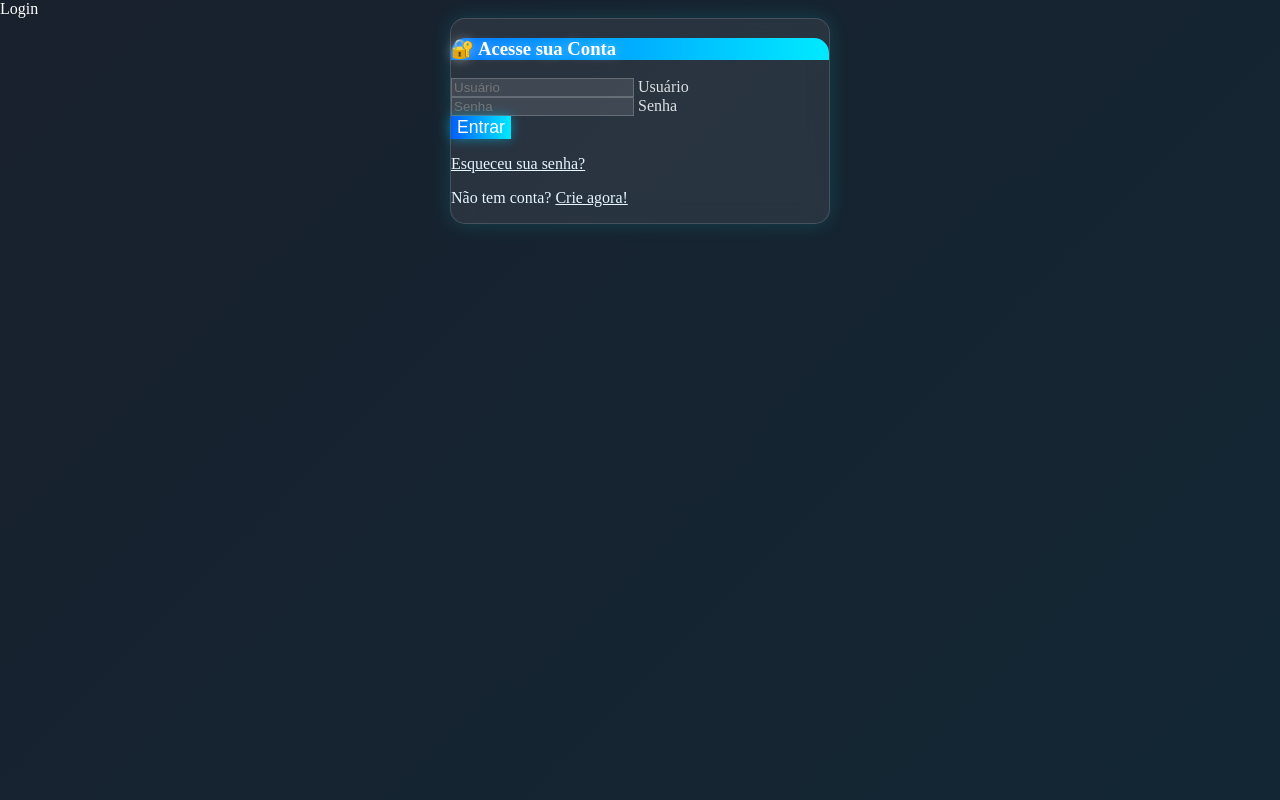
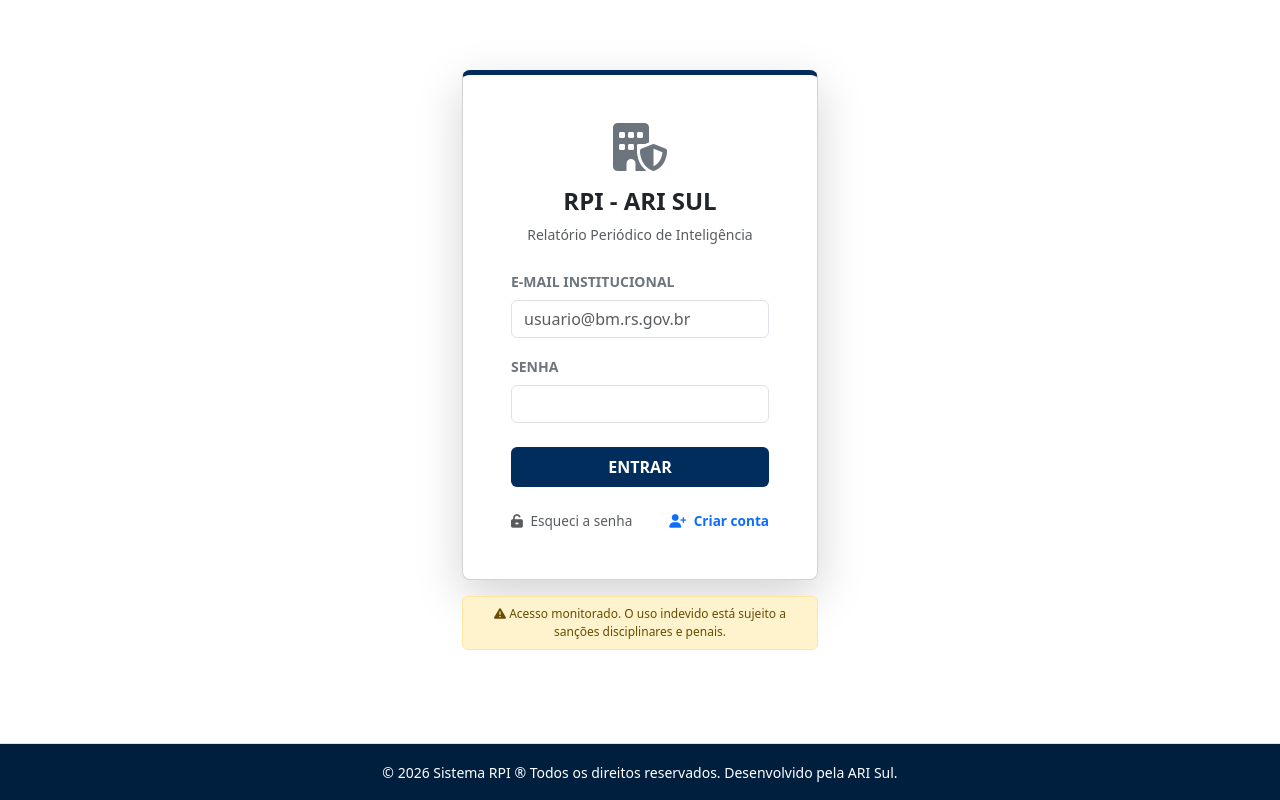
Before and after one commit to PWSRS/rpi, a Django app: page /contas/login/ in a window 1280 px wide. Run offline with Django 5.2, Linux system fonts and the light colour scheme; some libraries are stand-ins or nearby versions.

Commit message:
add template gestão admin

```diff
--- a/core/urls.py
+++ b/core/urls.py
@@ -1,6 +1,7 @@
 from django.contrib import admin
 from django.contrib.auth import views as auth_views
 from django.urls import path, include
+from rpi.forms import EmailLoginForm
 
 urlpatterns = [
     # =======================================================
@@ -11,7 +12,8 @@ urlpatterns = [
     #path('auth/', include('django.contrib.auth.urls')),
     path(
         "contas/login/",
-        auth_views.LoginView.as_view(template_name="rpi/registration/login.html"),
+        auth_views.LoginView.as_view(template_name="rpi/registration/login.html",
+        authentication_form=EmailLoginForm),
         name="login",
     ),
     # 2. LOGOUT
--- a/rpi/forms.py
+++ b/rpi/forms.py
@@ -1,7 +1,8 @@
 from django import forms
 from django.forms import inlineformset_factory
-from django.contrib.auth.forms import UserCreationForm
+from django.contrib.auth.forms import UserCreationForm, AuthenticationForm
 from django.contrib.auth import get_user_model
+from django.core.exceptions import ValidationError
 from .models import (
     Ocorrencia,
     Envolvido,
@@ -17,12 +18,11 @@ User = get_user_model()
 
 
 class CadastroUsuarioForm(UserCreationForm):
-    # Campos adicionais com labels em português e atributos
+    # Definição dos campos
     first_name = forms.CharField(label="Primeiro nome", max_length=150, required=False)
     last_name = forms.CharField(label="Último nome", max_length=150, required=False)
     email = forms.EmailField(label="Endereço de email", max_length=254, required=True)
 
-    # Customizando a label da Confirmação de senha
     password2 = forms.CharField(
         label="Confirmação de senha",
         widget=forms.PasswordInput(),
@@ -31,32 +31,54 @@ class CadastroUsuarioForm(UserCreationForm):
 
     class Meta(UserCreationForm.Meta):
         model = User
-
-        # 1. Lista os campos na ordem correta, garantindo que 'password' e 'password2'
-        # VENHAM DEPOIS dos campos de informação pessoal.
-        # Usa o 'UserCreationForm.Meta.fields' para INCLUIR os campos de senha
-        # (que são ('password', 'password2')) de uma só vez, no final.
         fields = (
             "username",
             "email",
             "first_name",
             "last_name",
-        ) + UserCreationForm.Meta.fields  # Isso adiciona ('password', 'password2') no final.
+        ) + UserCreationForm.Meta.fields
 
     def __init__(self, *args, **kwargs):
         super().__init__(*args, **kwargs)
 
-        # Aplica a classe form-control a TODOS os campos
+        # 1. Configurações de auxílio e Placeholders
+        self.fields['email'].help_text = "Obrigatório: utilize seu e-mail institucional @bm.rs.gov.br"
+        self.fields["first_name"].widget.attrs["placeholder"] = "Seu primeiro nome"
+        self.fields["last_name"].widget.attrs["placeholder"] = "Seu último nome"
+        self.fields["email"].widget.attrs["placeholder"] = "usuario@bm.rs.gov.br"
+
+        # 2. Aplica a classe CSS form-control do Bootstrap a TODOS os campos
         for field_name, field in self.fields.items():
             field.widget.attrs["class"] = "form-control"
 
-        # Adiciona placeholders
-        self.fields["first_name"].widget.attrs["placeholder"] = "Seu primeiro nome"
-        self.fields["last_name"].widget.attrs["placeholder"] = "Seu último nome"
-        self.fields["email"].widget.attrs["placeholder"] = "exemplo@dominio.com"
+    # --- VALIDAÇÕES (CLEAN METHODS) ---
 
+    def clean_email(self):
+        email = self.cleaned_data.get('email').lower()
+        dominio_oficial = "@bm.rs.gov.br"
 
+        if not email.endswith(dominio_oficial):
+            raise forms.ValidationError(
+                f"Acesso negado. O e-mail deve pertencer ao domínio {dominio_oficial}."
+            )
+        return email
 
+    def clean_first_name(self):
+        nome = self.cleaned_data.get('first_name')
+        return nome.upper() if nome else nome
+
+    def clean_last_name(self):
+        sobrenome = self.cleaned_data.get('last_name')
+        return sobrenome.upper() if sobrenome else sobrenome
+
+class EmailLoginForm(AuthenticationForm):
+    username = forms.EmailField(widget=forms.EmailInput(attrs={
+        'class': 'form-control',
+        'placeholder': 'usuario@bm.rs.gov.br'
+    }))
+    password = forms.CharField(widget=forms.PasswordInput(attrs={
+        'class': 'form-control',
+    }))
 
 
 # --- 1. CLASSES DE FORMULÁRIOS ---
--- a/rpi/static/rpi/css/login.css
+++ b/rpi/static/rpi/css/login.css
@@ -1,107 +1,16 @@
-/* Fundo escuro com gradiente tecnológico */
-body {
-    background: linear-gradient(135deg, #0d0d0d, #1a1f2b, #0f2b3a);
-    background-size: 400% 400%;
-    animation: gradientMove 12s ease infinite;
-    color: #fff !important;
-}
-
-@keyframes gradientMove {
-    0% {
-        background-position: 0% 50%;
+    /* Estilo específico para a tela de login */
+    .card-login {
+        border-top: 5px solid #002d5b; /* Azul Marinho Institucional */
+        box-shadow: 0 10px 25px rgba(0,0,0,0.1);
     }
-    50% {
-        background-position: 100% 50%;
+    .btn-pm {
+        background-color: #002d5b;
+        color: white;
+        border: none;
     }
-    100% {
-        background-position: 0% 50%;
+    .btn-pm:hover {
+        background-color: #001f3f;
+        color: white;
     }
-}
-
-/* Card futurista */
-.login-card {
-    background: rgba(255, 255, 255, 0.08);
-    backdrop-filter: blur(12px);
-    border: 1px solid rgba(255, 255, 255, 0.15);
-    box-shadow: 0 0 20px rgba(0, 255, 255, 0.15);
-    border-radius: 15px;
-    transition: all 0.3s ease;
-}
-
-.login-card:hover {
-    box-shadow: 0 0 35px rgba(0, 255, 255, 0.35);
-    transform: translateY(-3px);
-}
-
-/* Cabeçalho futurista */
-.login-header {
-    background: linear-gradient(90deg, #0077ff, #00eaff);
-    color: #fff;
-    border-radius: 15px 15px 0 0 !important;
-    text-shadow: 0px 0px 12px rgba(255, 255, 255, 0.5);
-}
-
-/* Inputs “neon” */
-.form-control {
-    background-color: rgba(255, 255, 255, 0.1) !important;
-    border: 1px solid rgba(255, 255, 255, 0.2) !important;
-    color: #fff !important;
-}
-
-.form-control:focus {
-    border-color: #00eaff !important;
-    box-shadow: 0 0 8px #00eaff !important;
-    background-color: rgba(255, 255, 255, 0.15) !important;
-    color: #fff !important;
-}
-
-.form-floating label {
-    color: rgba(255, 255, 255, 0.85) !important;
-}
-
-/* Botão neon */
-.btn-login {
-    background: linear-gradient(90deg, #005eff, #00eaff);
-    color: #fff;
-    font-size: 1.1rem;
-    border: none;
-    box-shadow: 0 0 12px rgba(0, 204, 255, 0.5);
-    transition: 0.3s;
-}
-
-.btn-login:hover {
-    box-shadow: 0 0 20px rgba(0, 204, 255, 0.9);
-    transform: translateY(-2px);
-}
-
-/* Links */
-a {
-    color: #00d4ff !important;
-}
-
-a:hover {
-    text-decoration: underline;
-}
-.card-footer .small,
-.card-footer .small a {
-    color: #e6f7ff !important; /* azul bem claro */
-}
-
-.card-footer .small a:hover {
-    color: #00eaff !important; /* neon ao passar o mouse */
-}
-
-/* === REGRAS DE LAYOUT (MOVidas do HTML para o CSS) === */
-
-/* 🔑 ESSENCIAL PARA CENTRALIZAÇÃO VERTICAL 🔑 */
-html, body {
-    height: 100%;
-    margin: 0;
-    padding: 0;
-}
-
-/* Garante que o container de login com largura fixa fique CENTRALIZADO HORIZONTALMENTE */
-.login-container {
-    margin-left: auto !important;
-    margin-right: auto !important;
-}
+    /* Ocultar a navbar apenas na tela de login se necessário */
+    nav, .navbar { display: none !important; }
--- a/rpi/templates/base.html
+++ b/rpi/templates/base.html
@@ -44,9 +44,9 @@
                 {% else %}
                     <a href="#" class="btn btn-light btn-sm">Entrar</a>
                 {% endif %}
-            </nav>-->
+            </nav>
         </div>
-    </header>
+    </header>-->
 
     {# ALTERAÇÃO CRÍTICA: Adicionar a classe flex-grow-1 ao main. Removemos mb-5. #}
     <main class="container flex-grow-1">
--- a/rpi/templates/navbar.html
+++ b/rpi/templates/navbar.html
@@ -14,6 +14,13 @@
                 <h5 class="offcanvas-title" id="offcanvasNavbarLabel">Olá, {{ user.username }}!</h5>
                 <button type="button" class="btn-close" data-bs-dismiss="offcanvas" aria-label="Close"></button>
             </div>
+            {% if user.is_staff %}
+                <li class="nav-item">
+                    <a class="nav-link text-warning fw-bold" href="{% url 'painel_gestao' %}">
+                        <i class="fa-solid fa-gears"></i> PAINEL DE GESTÃO
+                    </a>
+                </li>
+            {% endif %}
 
             <div class="offcanvas-body">
 
@@ -71,9 +78,9 @@
         </div>
 </nav>
 {% else %}
-<nav class="navbar bg-body-tertiary" data-bs-theme="dark">
+<!--<nav class="navbar bg-body-tertiary" data-bs-theme="dark">
     <div class="container-fluid justify-content-end">
         <a class="btn btn-primary" href="{% url 'login' %}">Entrar</a>
     </div>
-</nav>
+</nav>-->
 {% endif %}
--- a/rpi/templates/rpi/registration/login.html
+++ b/rpi/templates/rpi/registration/login.html
@@ -1,104 +1,73 @@
+{% extends "base.html" %}
 {% load static %}
-{% block title %}Login{% endblock %}
 
-{% block extra_css %}
-<link rel="stylesheet" href="{% static 'rpi/css/login.css' %}">
+{% block title %}Acesso Restrito - ARI SUL{% endblock %}
+
+{% block extra_head_css %}
+<style>
+    /* Oculta a navbar na tela de login para foco total no acesso */
+    nav, .navbar { display: none !important; }
+    .card-login { border-top: 5px solid #002d5b; border-radius: 8px; }
+    .btn-pm { background-color: #002d5b; color: white; border: none; transition: 0.3s; }
+    .btn-pm:hover { background-color: #001a35; color: white; transform: translateY(-1px); }
+    .auth-links a { font-size: 0.85rem; text-decoration: none; transition: 0.2s; }
+    .auth-links a:hover { text-decoration: underline; }
+</style>
 {% endblock %}
 
-
 {% block content %}
-
-<div class="d-flex justify-content-center align-items-center vh-100">
-
-    {% if request.user.is_authenticated %}
-
-    <div class="card bg-dark text-light shadow p-4" style="max-width: 600px;">
-        <div class="card-body text-center">
-            <h3 class="card-title text-danger mb-3">
-                <i class="fas fa-exclamation-triangle mr-2"></i> Acesso Restrito
-            </h3>
-            <hr class="my-3">
-            <p class="lead text-muted">
-                {% if user.is_authenticated %}
-                    Prezado(a) usuário(a), **{{ user.username }}**
-                {% endif %}
-            </p>
-            <p class="mb-0">
-                Sua solicitação não pode ser processada. As políticas de segurança do sistema restringem o acesso a este recurso.
-            </p>
-        </div>
-    </div>
-
-    {% else %}
-
-    <div class="login-container" style="max-width: 380px; width: 90%;">
-
-        <div class="login-card card shadow-lg border-0 rounded-lg">
-
-            <div class="card-header login-header text-center">
-                <h3 class="my-3">🔐 Acesse sua Conta</h3>
-            </div>
-
+<div class="row justify-content-center align-items-center flex-grow-1">
+    <div class="col-md-5 col-lg-4">
+        <div class="card card-login shadow-lg">
             <div class="card-body p-4 p-md-5">
+                <div class="text-center mb-4">
+                    <i class="fa-solid fa-building-shield fa-3x text-secondary mb-3"></i>
+                    <h4 class="fw-bold text-dark">RPI - ARI SUL</h4>
+                    <p class="text-muted small">Relatório Periódico de Inteligência</p>
+                </div>
 
                 {% if form.errors %}
-                <div class="alert alert-danger" role="alert">
-                    Nome de usuário ou senha inválidos. Tente novamente.
-                </div>
-                {% endif %}
-
-                {% if next %}
-                    {% if user.is_authenticated %}
-                        <div class="alert alert-warning" role="alert">
-                            Sua conta não tem acesso a esta página.
-                        </div>
-                    {% else %}
-                        <div class="alert alert-info" role="alert">
-                            Faça login para continuar.
-                        </div>
-                    {% endif %}
+                    <div class="alert alert-danger small py-2">
+                        <i class="fa-solid fa-circle-exclamation"></i> E-mail ou senha incorretos.
+                    </div>
                 {% endif %}
 
                 <form method="post">
                     {% csrf_token %}
 
-                    {% for field in form %}
-                    <div class="form-floating mb-3">
-                        {% if field.field.widget.input_type == 'password' %}
-                            <input type="password" name="{{ field.name }}" id="{{ field.id_for_label }}" class="form-control" placeholder="{{ field.label }}" required>
-                        {% else %}
-                            <input type="text" name="{{ field.name }}" id="{{ field.id_for_label }}" class="form-control" placeholder="{{ field.label }}" required>
+                    <div class="mb-3">
+                        <label class="form-label small fw-bold text-secondary">E-MAIL INSTITUCIONAL</label>
+                        {{ form.username }}
+                        {% if form.username.errors %}
+                            <div class="text-danger small">{{ form.username.errors }}</div>
                         {% endif %}
-                        <label for="{{ field.id_for_label }}">{{ field.label }}</label>
-                    </div>
-                    {% endfor %}
-
-                    <div class="d-grid mt-4">
-                        <button type="submit" class="btn-login btn btn-lg">
-                            <i class="fas fa-sign-in-alt me-2"></i> Entrar
-                        </button>
                     </div>
 
-                    <input type="hidden" name="next" value="{{ next }}" />
+                    <div class="mb-3">
+                        <label class="form-label small fw-bold text-secondary">SENHA</label>
+                        {{ form.password }}
+                        {% if form.password.errors %}
+                            <div class="text-danger small">{{ form.password.errors }}</div>
+                        {% endif %}
+                    </div>
+
+                    <button type="submit" class="btn btn-pm w-100 fw-bold py-2 mt-2">ENTRAR</button>
+
+                    <div class="mt-4 d-flex justify-content-between auth-links">
+                        <a href="{% url 'password_reset' %}" class="text-muted">
+                            <i class="fa-solid fa-unlock-keyhole me-1"></i> Esqueci a senha
+                        </a>
+                        <a href="{% url 'registro' %}" class="text-primary fw-bold">
+                            <i class="fa-solid fa-user-plus me-1"></i> Criar conta
+                        </a>
+                    </div>
                 </form>
             </div>
-
-            <div class="card-footer text-center py-3 bg-transparent">
-                <div class="small">
-                    <a href="{% url 'password_reset' %}">Esqueceu sua senha?</a>
-                    <p class="mt-3 text-center">
-                        Não tem conta? <a href="{% url 'registro' %}" class="fw-bold">Crie agora!</a>
-                    </p>
-                </div>
-            </div>
-
+        </div>
+        <div class="alert alert-warning mt-3 p-2 text-center" style="font-size: 0.75rem;">
+            <i class="fa-solid fa-triangle-exclamation"></i>
+            Acesso monitorado. O uso indevido está sujeito a sanções disciplinares e penais.
         </div>
     </div>
-
-    {% endif %}
 </div>
-{% endblock %}
-
-{% block hide_footer %}
-
-{% endblock %}
+{% endblock content %}
--- a/rpi/urls.py
+++ b/rpi/urls.py
@@ -28,6 +28,8 @@ from .views import (
 urlpatterns = [
     # Registro no Sistema
     path("registro/", views.registro_usuario, name="registro"),
+    path("gestao/", views.painel_gestao, name="painel_gestao"),
+    path("gestao/ativar/<int:user_id>/", views.ativar_policial, name="ativar_policial"),
     # Listagem (EXISTENTE)
     path("", OcorrenciaListView.as_view(), name="ocorrencia_list"),
     # Criação (EXISTENTE)
```
Also changed, not shown: core/settings.py (+8 -0 lines), rpi/signals.py (added, +30 -0 lines), rpi/templates/rpi/dashboard_admin.html (added, +50 -0 lines), rpi/templates/rpi/registration/esqueci_minha_senha.html (+17 -54 lines), rpi/templates/rpi/registro.html (+34 -52 lines), rpi/views.py (+63 -13 lines).
